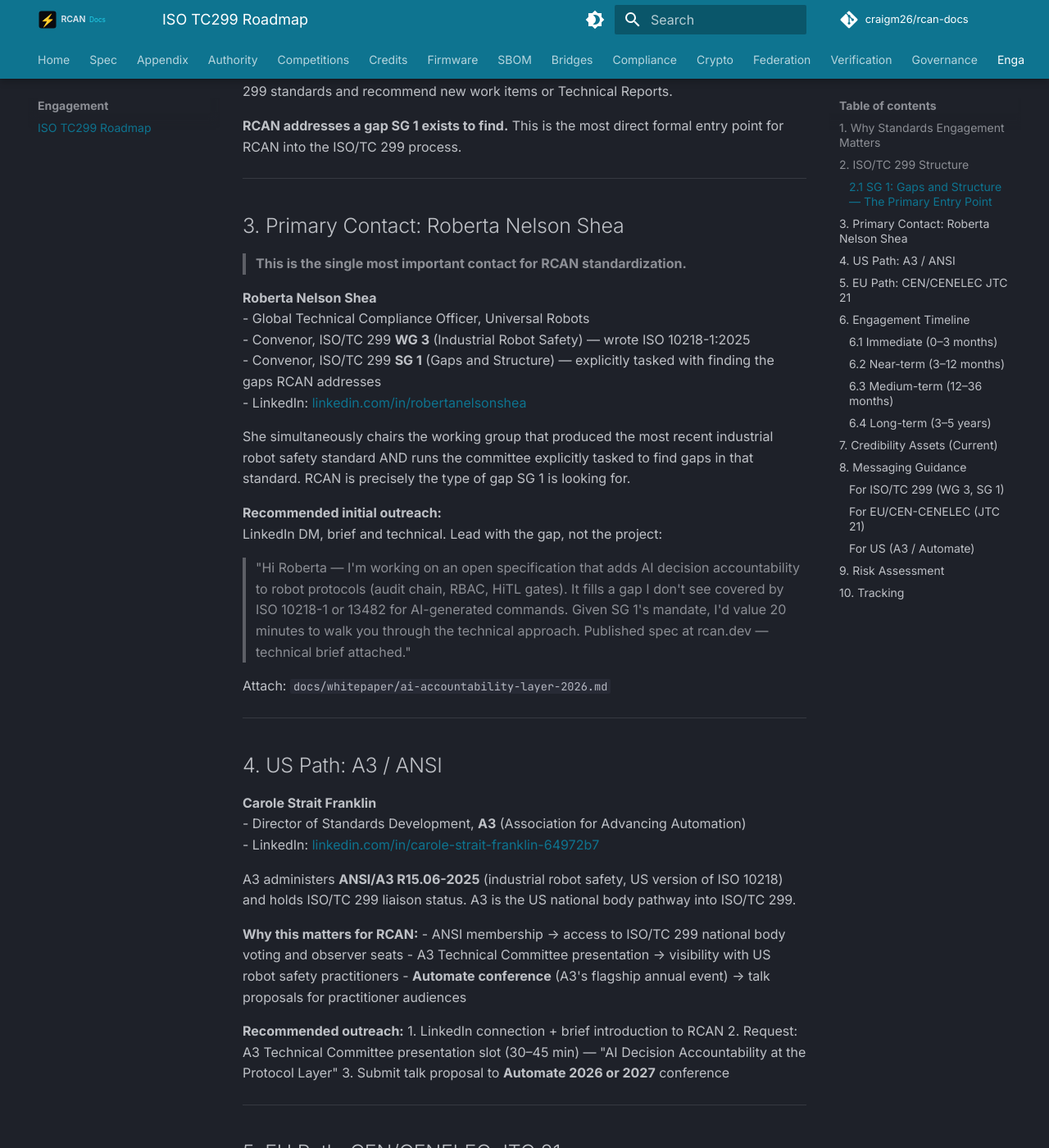
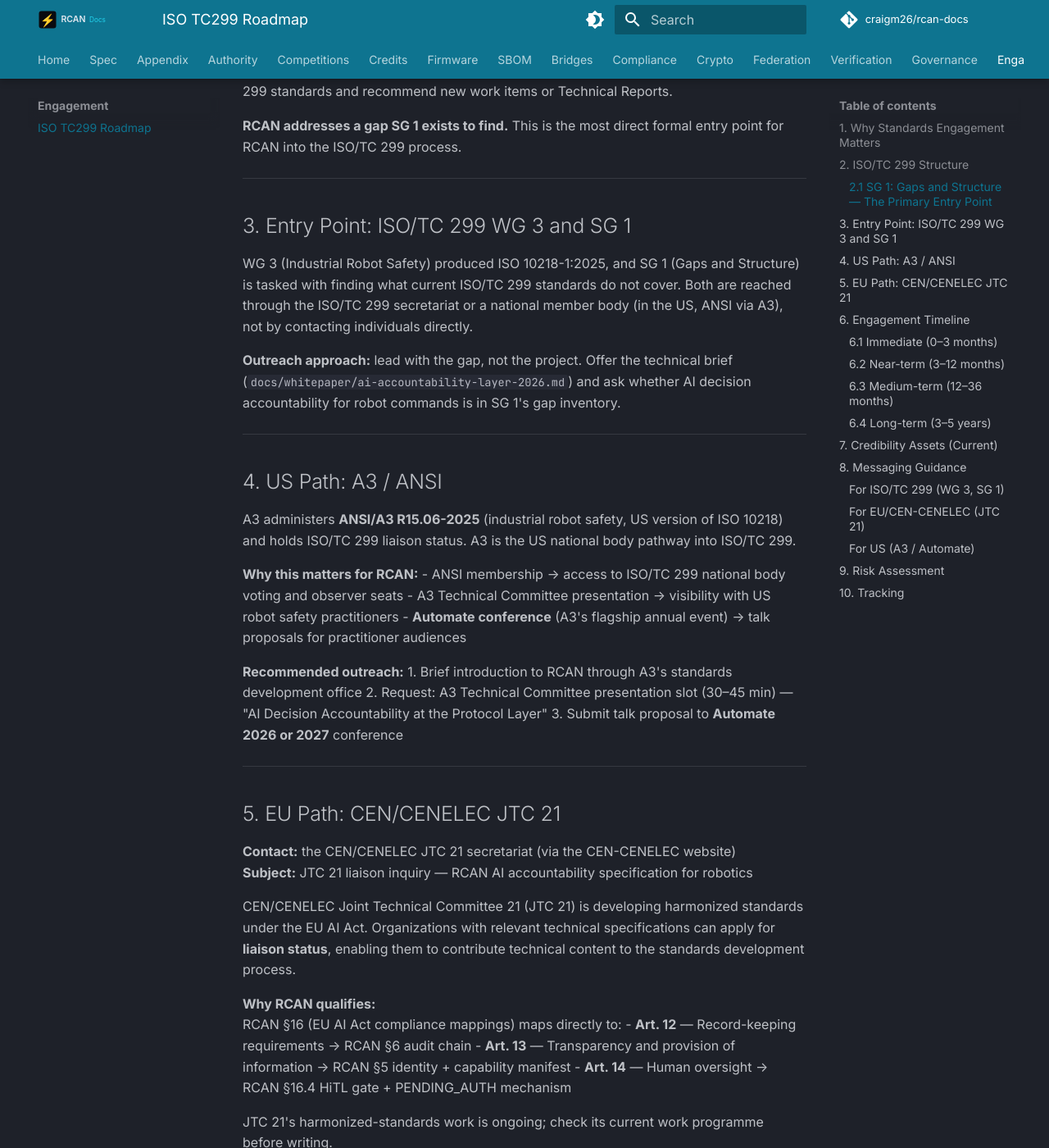
Before and after one commit to craigm26/rcan-docs, an MkDocs documentation site: the page built from docs/engagement/iso-tc299-roadmap.md, in a window 1280 px wide and 1400 px high, scrolled down 1632 px. Shown: the whole window at 82% size. Built offline with MkDocs 1.6.1 and Material for MkDocs 9.7.7, drawn with Linux system fonts in a browser that asks for light colours; comment, search, counter and statistics services are not loaded; the version menu is left out; some of the changed text lies outside the part shown.

Commit message:
§3.2: AUTHORIZE = 45; engagement roadmap names roles, not people
- AUTHORIZE, required by §16.4, had no MessageType. It is appended as
  45, the next free number (additive).
- iso-tc299-roadmap.md no longer names individual officials, links
  their LinkedIn profiles, quotes a DM to one of them, or publishes an
  email address. Contact routes go through the ISO/TC 299 secretariat,
  ANSI/A3 and the JTC 21 secretariat. The stale 'August 2026 deadline'
  urgency line is replaced, and Art. 14 maps to §16.4 (was §9).

Co-Authored-By: Claude Opus 5.5 (1M context) <noreply@anthropic.com>
Claude-Session: https://claude.ai/code/session_011drosqj7xJmeZf25X1vn7a

```diff
--- a/docs/engagement/iso-tc299-roadmap.md
+++ b/docs/engagement/iso-tc299-roadmap.md
@@ -43,32 +43,15 @@ SG 1 (Special Group 1: Gaps and Structure) is explicitly tasked with identifying
 
 ---
 
-## 3. Primary Contact: Roberta Nelson Shea
+## 3. Entry Point: ISO/TC 299 WG 3 and SG 1
 
-> **This is the single most important contact for RCAN standardization.**
+WG 3 (Industrial Robot Safety) produced ISO 10218-1:2025, and SG 1 (Gaps and Structure) is tasked with finding what current ISO/TC 299 standards do not cover. Both are reached through the ISO/TC 299 secretariat or a national member body (in the US, ANSI via A3), not by contacting individuals directly.
 
-**Roberta Nelson Shea**
-- Global Technical Compliance Officer, Universal Robots
-- Convenor, ISO/TC 299 **WG 3** (Industrial Robot Safety) — wrote ISO 10218-1:2025
-- Convenor, ISO/TC 299 **SG 1** (Gaps and Structure) — explicitly tasked with finding the gaps RCAN addresses
-- LinkedIn: [linkedin.com/in/robertanelsonshea](https://linkedin.com/in/robertanelsonshea)
-
-She simultaneously chairs the working group that produced the most recent industrial robot safety standard AND runs the committee explicitly tasked to find gaps in that standard. RCAN is precisely the type of gap SG 1 is looking for.
-
-**Recommended initial outreach:**
-LinkedIn DM, brief and technical. Lead with the gap, not the project:
-
-> "Hi Roberta — I'm working on an open specification that adds AI decision accountability to robot protocols (audit chain, RBAC, HiTL gates). It fills a gap I don't see covered by ISO 10218-1 or 13482 for AI-generated commands. Given SG 1's mandate, I'd value 20 minutes to walk you through the technical approach. Published spec at rcan.dev — technical brief attached."
-
-Attach: `docs/whitepaper/ai-accountability-layer-2026.md`
+**Outreach approach:** lead with the gap, not the project. Offer the technical brief (`docs/whitepaper/ai-accountability-layer-2026.md`) and ask whether AI decision accountability for robot commands is in SG 1's gap inventory.
 
 ---
 
 ## 4. US Path: A3 / ANSI
-
-**Carole Strait Franklin**
-- Director of Standards Development, **A3** (Association for Advancing Automation)
-- LinkedIn: [linkedin.com/in/carole-strait-franklin-64972b7](https://linkedin.com/in/carole-strait-franklin-64972b7)
 
 A3 administers **ANSI/A3 R15.06-2025** (industrial robot safety, US version of ISO 10218) and holds ISO/TC 299 liaison status. A3 is the US national body pathway into ISO/TC 299.
 
@@ -78,7 +61,7 @@ A3 administers **ANSI/A3 R15.06-2025** (industrial robot safety, US version of I
 - **Automate conference** (A3's flagship annual event) → talk proposals for practitioner audiences
 
 **Recommended outreach:**
-1. LinkedIn connection + brief introduction to RCAN
+1. Brief introduction to RCAN through A3's standards development office
 2. Request: A3 Technical Committee presentation slot (30–45 min) — "AI Decision Accountability at the Protocol Layer"
 3. Submit talk proposal to **Automate 2026 or 2027** conference
 
@@ -86,7 +69,7 @@ A3 administers **ANSI/A3 R15.06-2025** (industrial robot safety, US version of I
 
 ## 5. EU Path: CEN/CENELEC JTC 21
 
-**Contact:** namirifar@cencenelec.eu
+**Contact:** the CEN/CENELEC JTC 21 secretariat (via the CEN-CENELEC website)
 **Subject:** JTC 21 liaison inquiry — RCAN AI accountability specification for robotics
 
 CEN/CENELEC Joint Technical Committee 21 (JTC 21) is developing harmonized standards under the EU AI Act. Organizations with relevant technical specifications can apply for **liaison status**, enabling them to contribute technical content to the standards development process.
@@ -95,9 +78,9 @@ CEN/CENELEC Joint Technical Committee 21 (JTC 21) is developing harmonized stand
 RCAN §16 (EU AI Act compliance mappings) maps directly to:
 - **Art. 12** — Record-keeping requirements → RCAN §6 audit chain
 - **Art. 13** — Transparency and provision of information → RCAN §5 identity + capability manifest
-- **Art. 14** — Human oversight → RCAN §9 HiTL gate + PENDING_AUTH mechanism
+- **Art. 14** — Human oversight → RCAN §16.4 HiTL gate + PENDING_AUTH mechanism
 
-The **August 2026 deadline** for harmonized EU AI Act standards creates urgency. JTC 21 is actively developing standards now; waiting until 2027 means missing the harmonization window.
+JTC 21's harmonized-standards work is ongoing; check its current work programme before writing.
 
 **Attachments for outreach email:**
 - `docs/compliance/eu-ai-act-mapping.md` (article-by-article mapping)
@@ -109,16 +92,16 @@ The **August 2026 deadline** for harmonized EU AI Act standards creates urgency.
 
 ### 6.1 Immediate (0–3 months)
 
-- [ ] **LinkedIn DM to Roberta Nelson Shea** — link rcan.dev + attach whitepaper PDF
-- [ ] **LinkedIn DM to Carole Strait Franklin** — introduce RCAN, request A3 TC presentation
-- [ ] **Email to namirifar@cencenelec.eu** — JTC 21 liaison inquiry with attachments
+- [ ] **ISO/TC 299 SG 1** — gap submission via the secretariat or ANSI, with the whitepaper
+- [ ] **A3** — introduce RCAN, request a Technical Committee presentation
+- [ ] **CEN/CENELEC JTC 21** — liaison inquiry via the secretariat, with attachments
 - [ ] **Submit Automate 2026/2027 talk proposal**: "AI Decision Accountability at the Protocol Layer" — abstract due dates vary, check A3 conference site
 - [ ] **Publish** `docs/whitepaper/ai-accountability-layer-2026.md` at rcan.dev/whitepaper (PDF + web)
 
 ### 6.2 Near-term (3–12 months)
 
 - [ ] **ISO/TC 299 liaison status** — apply via ANSI (requires A3 membership or direct ANSI organizational membership). Budget: ~$1,500–3,000/year for ANSI SMB membership.
-- [ ] **WG 3 or SG 1 observer status** — request via Roberta Nelson Shea or ANSI contact. Observers receive meeting documents and can attend without voting.
+- [ ] **WG 3 or SG 1 observer status** — request via ANSI. Observers receive meeting documents and can attend without voting.
 - [ ] **Submit RCAN as informative reference** — if any ISO/TC 299 Technical Report is in draft, request inclusion of rcan.dev/spec as an informative reference for AI accountability approaches.
 - [ ] **A3 Technical Committee presentation** — 30–45 min slot to present RCAN to US robot safety community.
 
@@ -212,9 +195,9 @@ Engagement activity is tracked via GitHub issues in this repo. Tag with label `e
 
 | Contact | Status | Next Action |
 |---|---|---|
-| Roberta Nelson Shea (ISO/TC 299 WG3/SG1) | Not contacted | LinkedIn DM with whitepaper |
-| Carole Strait Franklin (A3/ANSI) | Not contacted | LinkedIn DM, request TC presentation |
-| CEN/CENELEC JTC 21 | Not contacted | Email namirifar@cencenelec.eu |
+| ISO/TC 299 WG 3 / SG 1 | Not contacted | Gap submission via secretariat or ANSI |
+| A3 / ANSI | Not contacted | Request TC presentation |
+| CEN/CENELEC JTC 21 | Not contacted | Liaison inquiry via secretariat |
 | Automate 2026/2027 | Not submitted | Check A3 site for CFP deadline |
 | ANSI membership | Not applied | Evaluate SMB tier (~$1,500/yr) |
 | OPC Foundation namespace | Not submitted | After bridge spec is finalized |
```
Also changed, not shown: docs/spec/section-3.md (+3 -0 lines).
